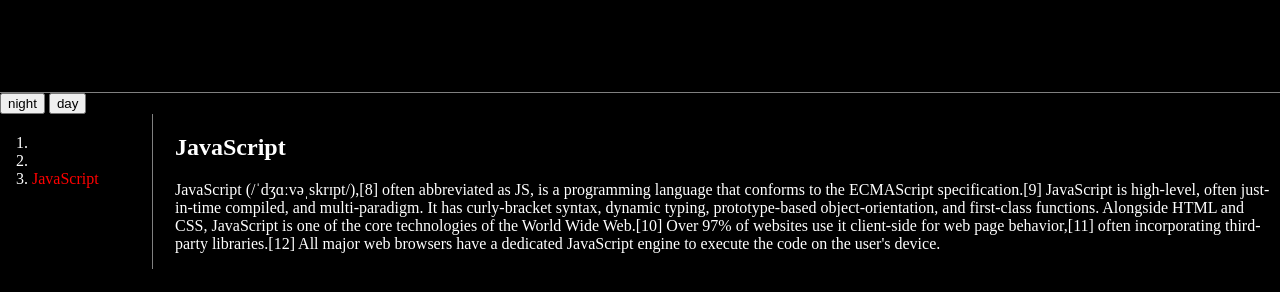
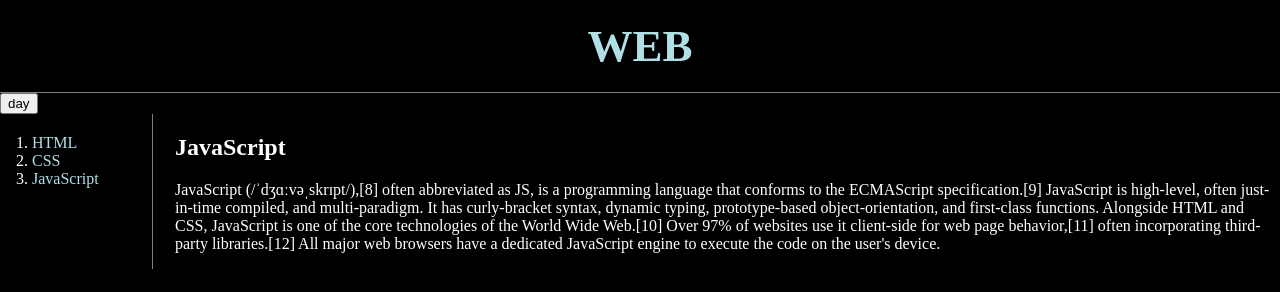
Before and after one commit to LeoJoo92/web1, a plain HTML site: page 3.html in a window 1280 px wide. Both pictures are taken after a click on the button "night". Drawn offline with nearby package versions, Linux system fonts and the light colour scheme.

Commit message:
Add files via upload

```diff
--- a/3.html
+++ b/3.html
@@ -3,18 +3,13 @@
 <head>
   <title>WEB1 - JavaScript</title>
   <meta charset="utf-8">
+  <script src="https://ajax.googleapis.com/ajax/libs/jquery/3.6.0/jquery.min.js"></script>
+  <script src="colors.js"></script>
   <link rel="stylesheet" href="style.css">
 </head>
 <body>
   <h1><a href="index.html">WEB</a></h1>
-  <input type="button" value="night" onclick="
-  document.querySelector('body').style.backgroundColor='black';
-  document.querySelector('body').style.color='white';
-  ">
-  <input type="button" value="day" onclick="
-  document.querySelector('body').style.backgroundColor='white';
-  document.querySelector('body').style.color='black';
-  ">
+  <input type="button" value="night" onclick="dayNightHandler(this)">
   <div id="grid">
     <ol>
       <li><a href="1.html">HTML</a></li>
--- /dev/null
+++ b/colors.js
@@ -0,0 +1,37 @@
+var Links = {
+  setColor:function(color){
+    // var alist=document.querySelectorAll('a');
+    // var i = 0;
+    // while(i < alist.length){
+    //   alist[i].style.color=color;
+    //   i++;
+    // }
+    $('a').css('color', color);
+  }
+}
+var Body = {
+  setColor:function(color){
+    // document.querySelector('body').style.color=color;
+    $('body').css('color', color);
+  },
+  setBackgroundColor:function(color){
+    // document.querySelector('body').style.backgroundColor=color;
+    $('body').css('backgroundColor', color);
+  }
+}
+function dayNightHandler(self){
+  var target=document.querySelector('body');
+  if(self.value === 'night'){
+    Body.setBackgroundColor('black');
+    Body.setColor('white');
+    self.value='day';
+
+    Links.setColor('powderblue');
+  } else{
+    Body.setBackgroundColor('white');
+    Body.setColor('black');
+    self.value='night';
+
+    Links.setColor('blue');
+  }
+}
```
Also changed, not shown: 1.html (+3 -0 lines), 2.html (+3 -0 lines), grid.html (+1 -1 lines), index.html (+3 -0 lines).
